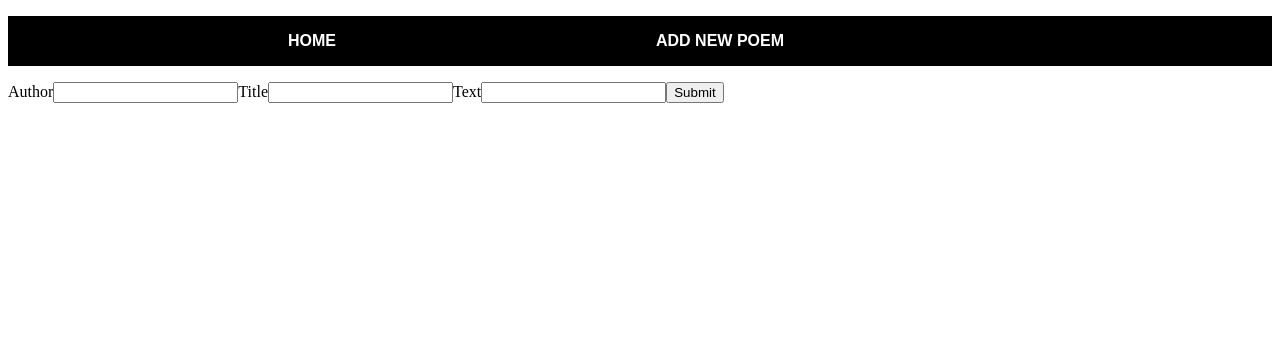
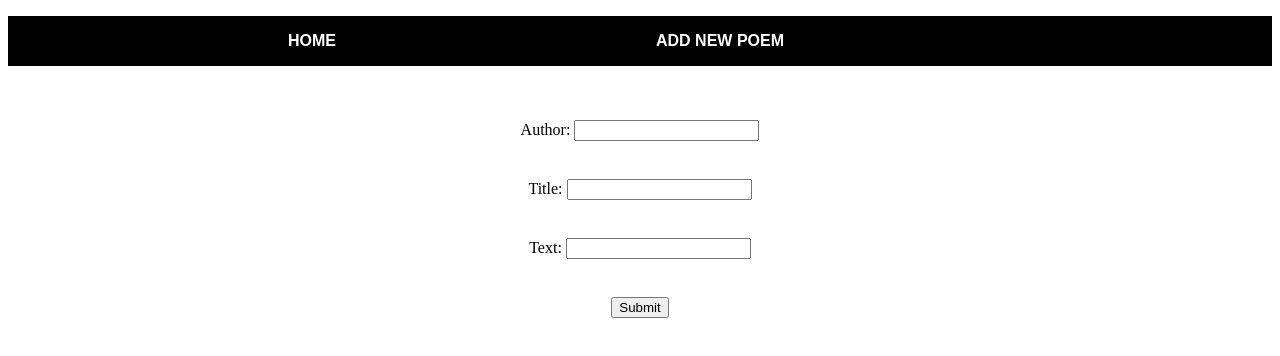
Before and after one commit to HubertHartan/Pompous-Poems, a React (Create React App) app: page /addpoem in a window 1280 px wide. Shown: the top 356 px of the page. Built offline with nearby package versions, Linux system fonts and the light colour scheme; no server answers.

Commit message:
implemented a functioning voting feature

```diff
--- a/src/App.js
+++ b/src/App.js
@@ -22,6 +22,7 @@ const App = () => {
         })
     }
 
+
     const addNewPoem = (newPoem) => {
         axios.post("/api/poems",newPoem)
         .then(response => {
@@ -37,7 +38,6 @@ const App = () => {
         axios.post("/api/poems/" + poem.id, poem)
         .then((response) => {
           console.log("RESPONSE", response)
-          getPoems()
         })
       }
 
--- /dev/null
+++ b/src/Components/PoemForm.css
@@ -0,0 +1,4 @@
+.inputForm{
+    text-align: center;
+    padding-top: 3%;
+}
--- a/src/Components/PoemForm.js
+++ b/src/Components/PoemForm.js
@@ -1,5 +1,7 @@
 import React, { useState } from "react";
 import ReactMarkdown from 'react-markdown';
+
+import './PoemForm.css';
 
 const PoemForm = ({updateFn, poemInfo}) => {
 
@@ -9,6 +11,7 @@ const PoemForm = ({updateFn, poemInfo}) => {
     }
 
     const [formInfo, setFormInfo] = useState(initialState)
+
 
     const updateField = (event) => {
 
@@ -34,17 +37,24 @@ const PoemForm = ({updateFn, poemInfo}) => {
 
     return (
         <form onSubmit={formHandler}>
-            <label htmlFor="author">Author</label>
-            <input name="author" onChange={updateField} value={formInfo.author}></input>
+            <div className='inputForm'>
+                <label htmlFor="author">Author: </label>
+                <input name="author" onChange={updateField} value={formInfo.author}></input>
+            </div>
 
-            <label htmlFor="title">Title</label>
-            <input name="title" onChange={updateField} value={formInfo.title}></input>
+            <div className='inputForm'>
+                <label htmlFor="title">Title: </label>
+                <input name="title" onChange={updateField} value={formInfo.title}></input>
+            </div>
 
-            <label htmlFor="text">Text</label>
-            <input name="text" onChange={updateField} value={formInfo.text}></input>
+            <div className='inputForm'>
+                <label htmlFor="text">Text: </label>
+                <input name="text" onChange={updateField} value={formInfo.text}></input>
+            </div>
 
-
-            <input type="submit"></input>
+            <div className='inputForm'>
+                <input type="submit"></input>
+            </div>
         </form>
     )
 }
--- a/src/Pages/PoemPage.js
+++ b/src/Pages/PoemPage.js
@@ -1,22 +1,28 @@
-import React from "react";
+import React, {useState} from "react";
 import {useParams} from "react-router-dom";
 
-const PoemPage = ({poems, updateFn}) => {
+import axios from 'axios'
+
+const PoemPage = ({poems,updateFn}) => {
     const id = useParams().id
     const poem = poems.find(p => p.id === Number(id))
 
+    const [votes,setVotes] = useState(poem.votes)
 
-
-
+    const voteHandler = (event) => {
+        event.preventDefault()
+        updateFn(poem)
+        setVotes(votes+1)
+    }
 
     return(
         <div>
             <h2>{poem.title}</h2>
             <div>{poem.author}</div>
             <div><strong>{poem.text}</strong></div>
-            <div>{poem.votes}</div>
+            <div>{votes}</div>
 
-            <button onClick={updateFn(poem)}>Vote</button>
+            <button onClick={voteHandler}>Vote</button>
 
         </div>
     );
```
Also changed, not shown: 1 other file (tests, documents, lock files or other folders).
